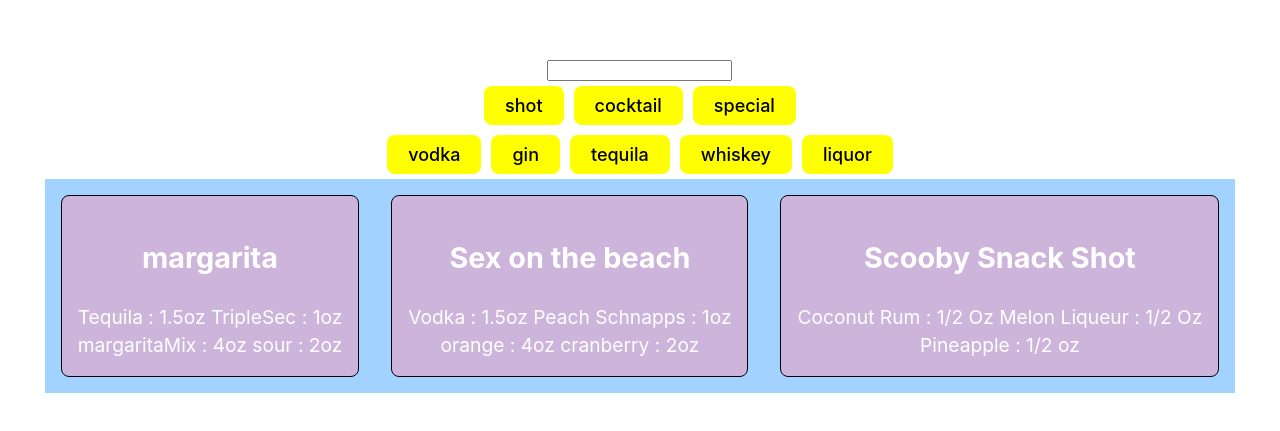
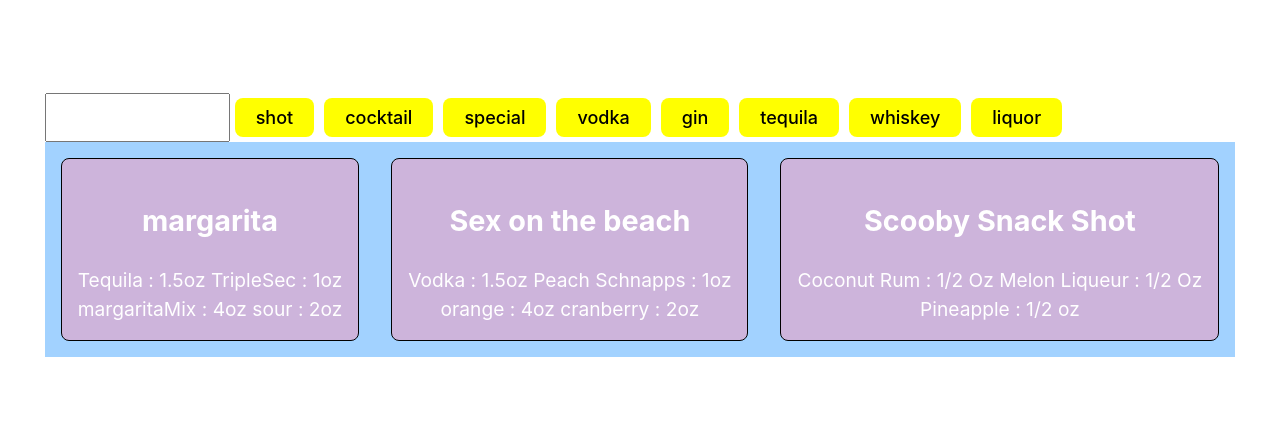
Before and after one commit to NNahkan/shotLand, a React (Vite) app: page / in a window 1280 px wide. Shown: the part 175-606 px from the top of the page. Built offline with nearby package versions, Linux system fonts and the light colour scheme; data requests are answered from the project's data file.

Commit message:
Styling search section

```diff
--- a/src/Components/SearchAndFilter.tsx
+++ b/src/Components/SearchAndFilter.tsx
@@ -13,9 +13,9 @@ const SearchAndFilter: React.FC<SearchProps> = ({ setMainFilter, searchWord, set
 
 
 	return (
-		<div>
+		<div className='search-wrapper'>
 			<input value={searchWord} onChange={(e) => setSearchWord(e.target.value)} type="text" />
-			<br />
+			<div className='mainFilter-wrapper'>
 				{mainFilter.map((item) =>
 					<button
 						className='quick-btn'
@@ -23,10 +23,12 @@ const SearchAndFilter: React.FC<SearchProps> = ({ setMainFilter, searchWord, set
 						{item}
 					</button>
 				)}
-			<br />
+			</div>
+			<div className='filterDrink-wrapper'>
 				{filterDrink.map((item) =>
 					<button className='quick-btn' onClick={() => setSearchWord(item)}>{item}</button>
 				)}
+			</div>
 		</div>
 	)
 }
--- a/src/Components/styles.css
+++ b/src/Components/styles.css
@@ -1,4 +1,16 @@
 /* SearchAndFilters */
+
+.search-wrapper {
+	display: flex;
+}
+
+.mainFilter-wrapper {
+	display: flex;
+}
+
+.filterDrink-wrapper {
+	display: flex;
+}
 
 .quick-btn {
   padding: 8px 20px;
```
Lines whose indentation alone changed are shown as unchanged.
